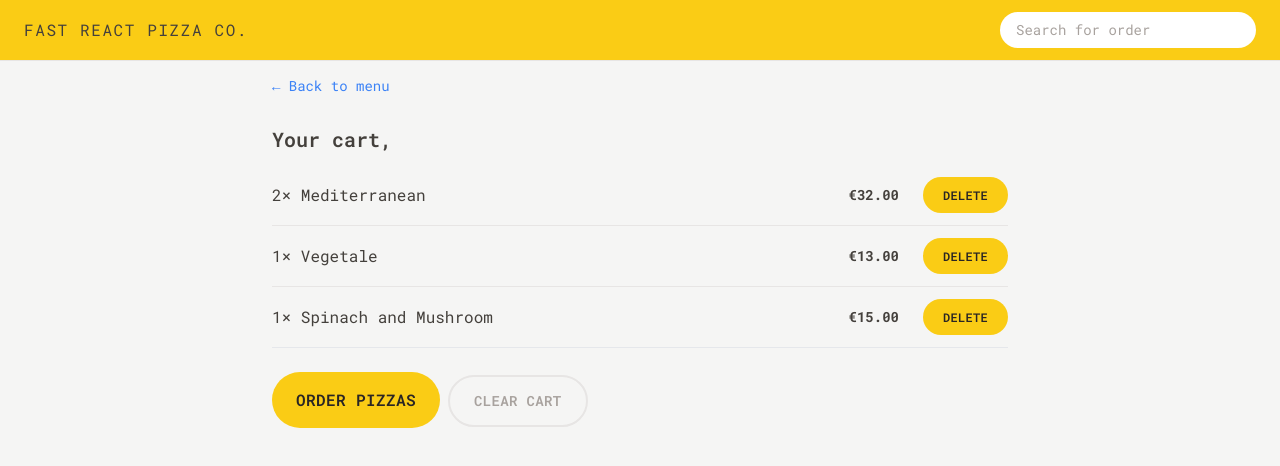
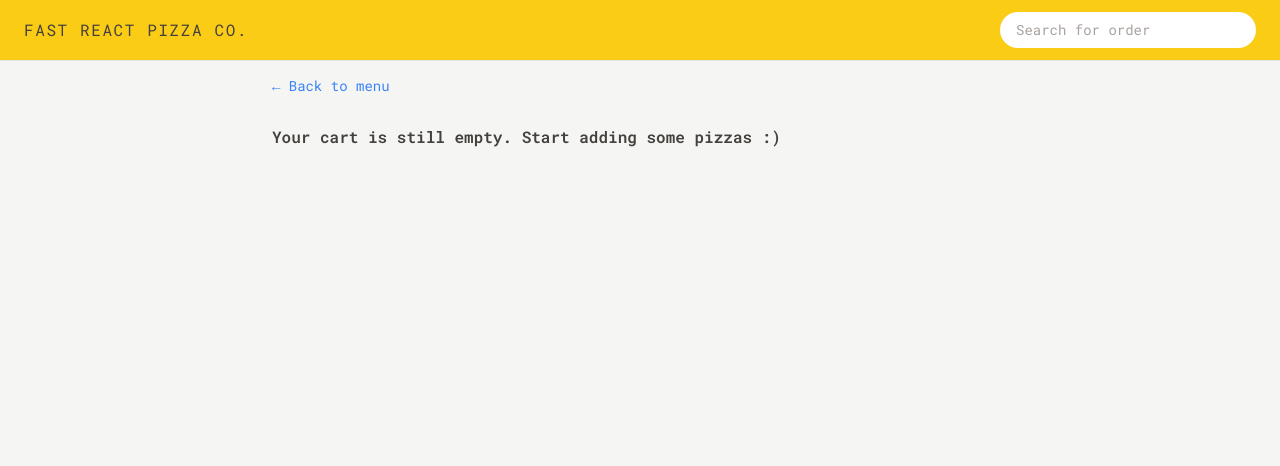
Before and after one commit to Mohand-Abdelkader/Fast-React-Pizza, a React (Vite) app: page /cart in a window 1280 px wide. Shown: the top 466 px of the page. Built offline with nearby package versions, Linux system fonts and the light colour scheme.

Commit message:
clear cart

```diff
--- a/src/features/cart/Cart.jsx
+++ b/src/features/cart/Cart.jsx
@@ -3,33 +3,19 @@ import LinkButton from "../../ui/LinkButton";
 import Button from "../../ui/Button";
 import CartItem from "./CartItem";
 import { useSelector } from "react-redux";
-const fakeCart = [
-  {
-    pizzaId: 12,
-    name: "Mediterranean",
-    quantity: 2,
-    unitPrice: 16,
-    totalPrice: 32,
-  },
-  {
-    pizzaId: 6,
-    name: "Vegetale",
-    quantity: 1,
-    unitPrice: 13,
-    totalPrice: 13,
-  },
-  {
-    pizzaId: 11,
-    name: "Spinach and Mushroom",
-    quantity: 1,
-    unitPrice: 15,
-    totalPrice: 15,
-  },
-];
+import { getCart } from "./cartSlice";
+import { clearCart } from "./cartSlice";
+import { useDispatch } from "react-redux";
+import EmptyCart from "./EmptyCart";
 
 function Cart() {
-  const cart = fakeCart;
+  const cart = useSelector(getCart);
+  const dispatch = useDispatch();
   const userName = useSelector((state) => state.user.userName);
+
+  if (!cart.length) {
+    return <EmptyCart />;
+  }
   return (
     <div className="px-4 py-3">
       <LinkButton to="/menu">&larr; Back to menu</LinkButton>
@@ -44,7 +30,9 @@ function Cart() {
         <Button type="primary" to="/order/new">
           Order pizzas
         </Button>
-        <Button type="secondary">Clear cart</Button>
+        <Button onClick={() => dispatch(clearCart())} type="secondary">
+          Clear cart
+        </Button>
       </div>
     </div>
   );
--- a/src/features/cart/EmptyCart.jsx
+++ b/src/features/cart/EmptyCart.jsx
@@ -1,11 +1,12 @@
-import { Link } from 'react-router-dom';
-
+import LinkButton from "../../ui/LinkButton";
 function EmptyCart() {
   return (
-    <div>
-      <Link to="/menu">&larr; Back to menu</Link>
+    <div className="py-3 px-4">
+      <LinkButton to="/menu">&larr; Back to menu</LinkButton>
 
-      <p>Your cart is still empty. Start adding some pizzas :)</p>
+      <p className="font-semibold mt-7">
+        Your cart is still empty. Start adding some pizzas :)
+      </p>
     </div>
   );
 }
--- a/src/features/cart/cartSlice.js
+++ b/src/features/cart/cartSlice.js
@@ -46,3 +46,6 @@ export const getTotalCartQuantity = (state) => {
 export const getTotalCartPrice = (state) => {
   return state.cart.cart.reduce((total, item) => total + item.totalPrice, 0);
 };
+export const getCart = (state) => {
+  return state.cart.cart;
+};
```
